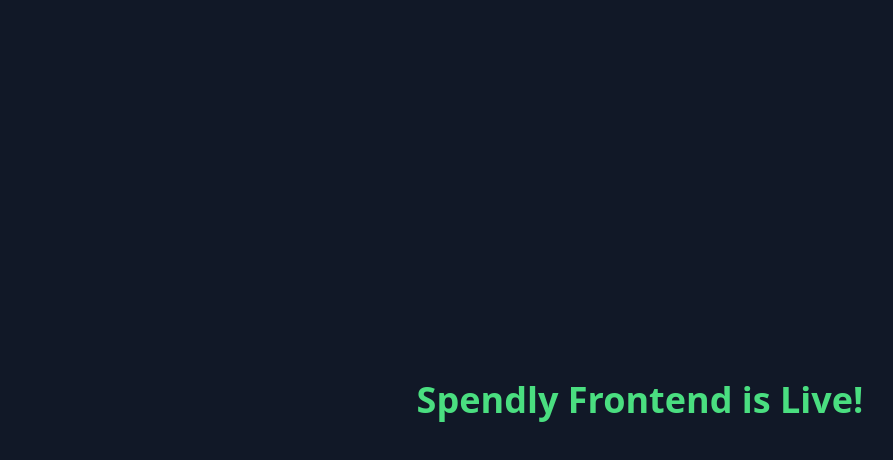
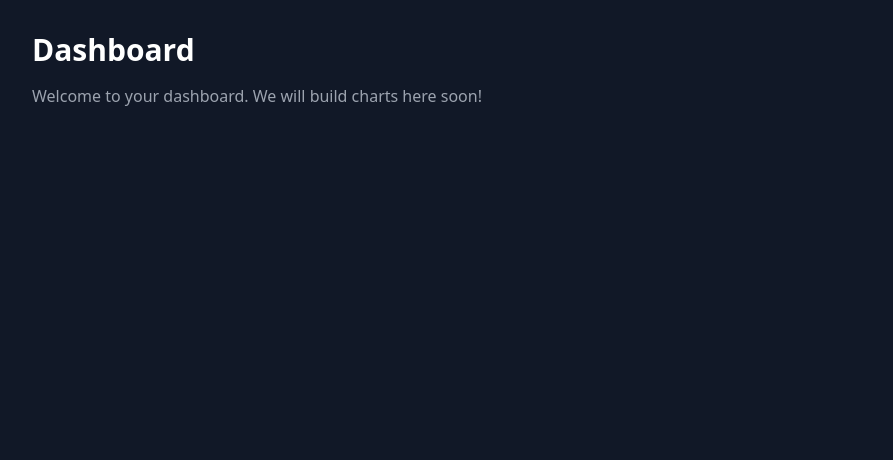
Before and after one commit to AryanGoyal17/Spendly, a React app in the folder frontend/: page /dashboard in a window 1280 px wide. Shown: the top 460 px of the page, without its empty margins (0-893 px from the left). Built offline with nearby package versions, Linux system fonts and the light colour scheme; sample sign-in values are in the browser's storage; the HTML template or start-up script is replaced by a standard one.

Commit message:
feat: configure react router and protected routes

```diff
--- a/frontend/src/App.jsx
+++ b/frontend/src/App.jsx
@@ -1,13 +1,45 @@
-//Creating a react app component which is a fn which returns UI
+import { Routes, Route } from 'react-router-dom';
+import Login from './pages/Login';
+import Signup from './pages/Signup';
+import Dashboard from './pages/Dashboard';
+import Expenses from './pages/Expenses';
+import Settings from './pages/Settings';
+import ProtectedRoute from './components/ProtectedRoute';
 
-function App(){
-  return(
-    <div className="flex h-screen justify-center items-center bg-gray-900 text-white">
-      <h1 className="text-4xl font-bold text-green-400">
-        Spendly Frontend is Live!
-      </h1>
-    </div>
+function App() {
+  return (
+    <Routes>
+      {/* Public Routes */}
+      <Route path="/" element={<Login />} />
+      <Route path="/signup" element={<Signup />} />
+
+      {/* Protected Routes */}
+      <Route
+        path="/dashboard"
+        element={
+          <ProtectedRoute>
+            <Dashboard />
+          </ProtectedRoute>
+        }
+      />
+      <Route
+        path="/expenses"
+        element={
+          <ProtectedRoute>
+            <Expenses />
+          </ProtectedRoute>
+        }
+      />
+      <Route
+        path="/settings"
+        element={
+          <ProtectedRoute>
+            <Settings />
+          </ProtectedRoute>
+        }
+      />
+    </Routes>
   );
 }
 
-export default App; //export makes the app usable elsewhere...
+export default App;
--- /dev/null
+++ b/frontend/src/pages/Dashboard.jsx
@@ -0,0 +1,10 @@
+const Dashboard = () => {
+  return (
+    <div className="p-8 text-white bg-gray-900 min-h-screen">
+      <h1 className="text-3xl font-bold">Dashboard</h1>
+      <p className="mt-4 text-gray-400">Welcome to your dashboard. We will build charts here soon!</p>
+    </div>
+  );
+};
+
+export default Dashboard;
--- /dev/null
+++ b/frontend/src/pages/Expenses.jsx
@@ -0,0 +1,10 @@
+const Expenses = () => {
+  return (
+    <div className="p-8 text-white bg-gray-900 min-h-screen">
+      <h1 className="text-3xl font-bold">Expenses</h1>
+      <p className="mt-4 text-gray-400">Your expenses list will go here.</p>
+    </div>
+  );
+};
+
+export default Expenses;
--- /dev/null
+++ b/frontend/src/pages/Settings.jsx
@@ -0,0 +1,10 @@
+const Settings = () => {
+  return (
+    <div className="p-8 text-white bg-gray-900 min-h-screen">
+      <h1 className="text-3xl font-bold">Settings</h1>
+      <p className="mt-4 text-gray-400">You will be able to update your budget here.</p>
+    </div>
+  );
+};
+
+export default Settings;
```
